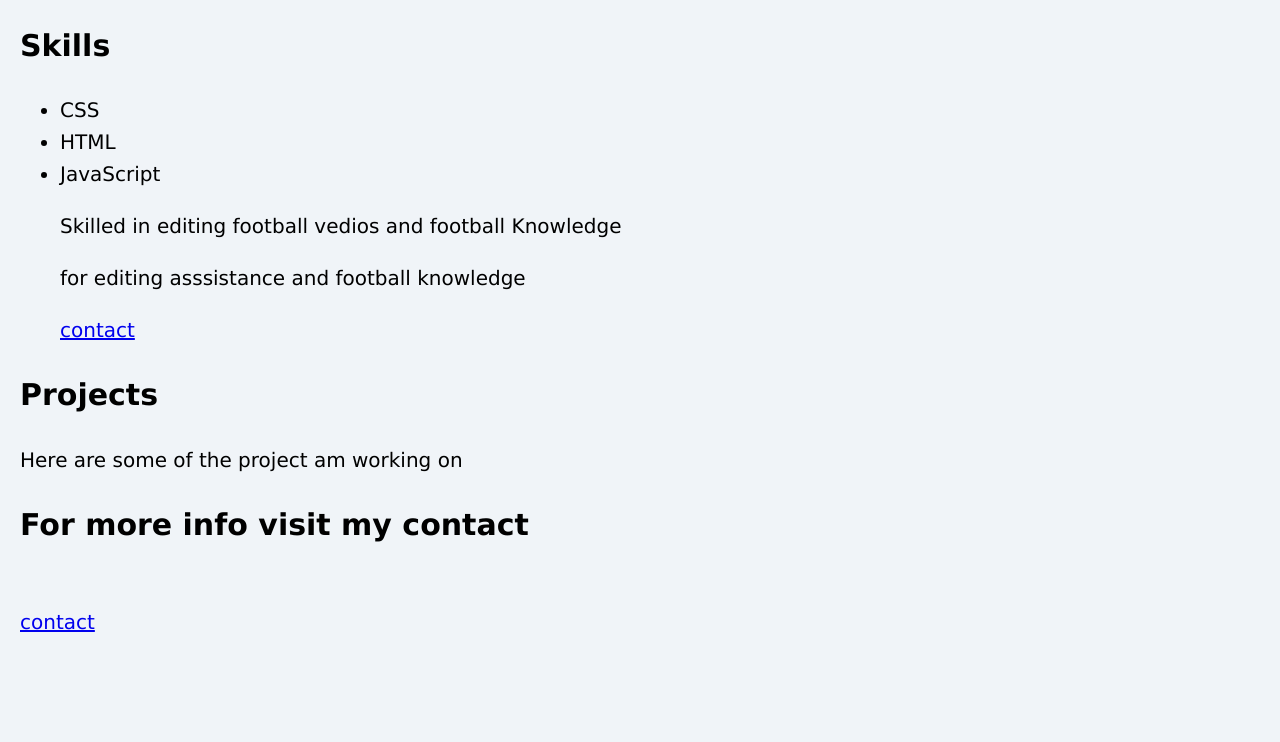
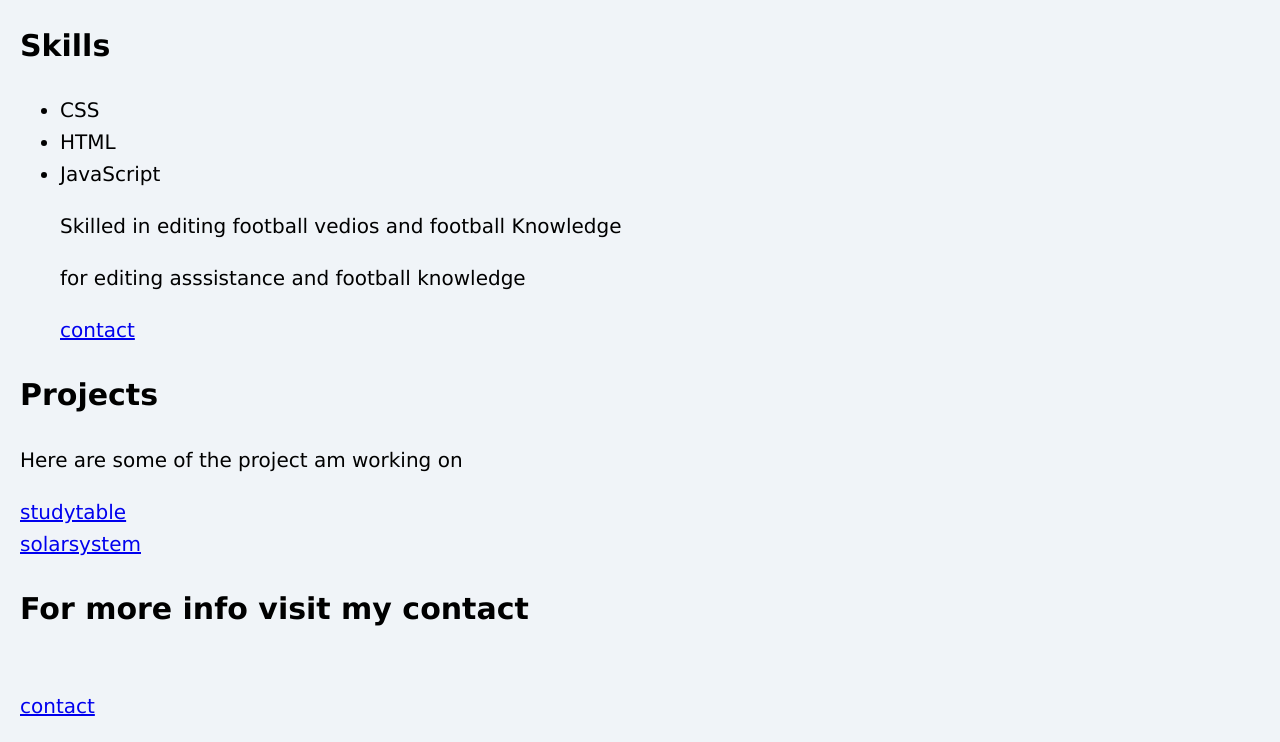
Before and after one commit to MikeShark67/New-folder, a plain HTML site: page index.html in a window 1280 px wide. Shown: the part 703-1445 px from the top of the page. Before the commit the page ends 1361 px from the top, so only its background shows below. Drawn offline with Linux system fonts and the light colour scheme.

Commit message:
project update

```diff
--- a/index.html
+++ b/index.html
@@ -3,7 +3,7 @@
 <head>
     <meta charset="UTF-8">
     <meta name="viewport" content="width=device-width, initial-scale=1.0">
-    <title>Document</title>
+    <title>Portfolio</title>
     <link rel="stylesheet" href="style.css">
 </head>
 <body>
@@ -40,6 +40,8 @@
 </ul></p>
 <section id="Projects"><H2>Projects</H2>
     <p>Here are some of the project am working on </p>
+    <a href="https://github.com/MikeShark67/StudyTable---Copy">studytable</a> <br>
+    <a href="https://github.com/MikeShark67/SolarSystem-Project">solarsystem</a>
 
 </section>
 <section> <H2> For more info visit my contact </H2> <br> <a href="contact.html">contact</a>
```
